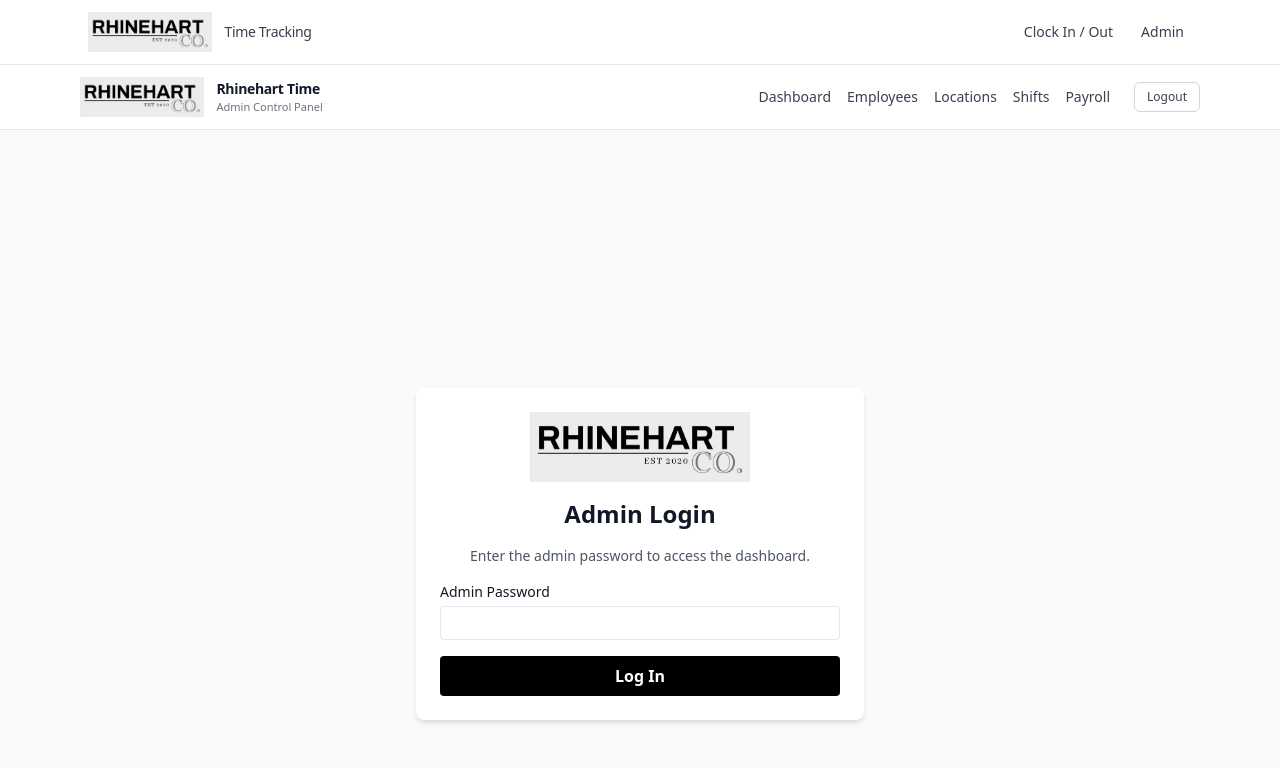
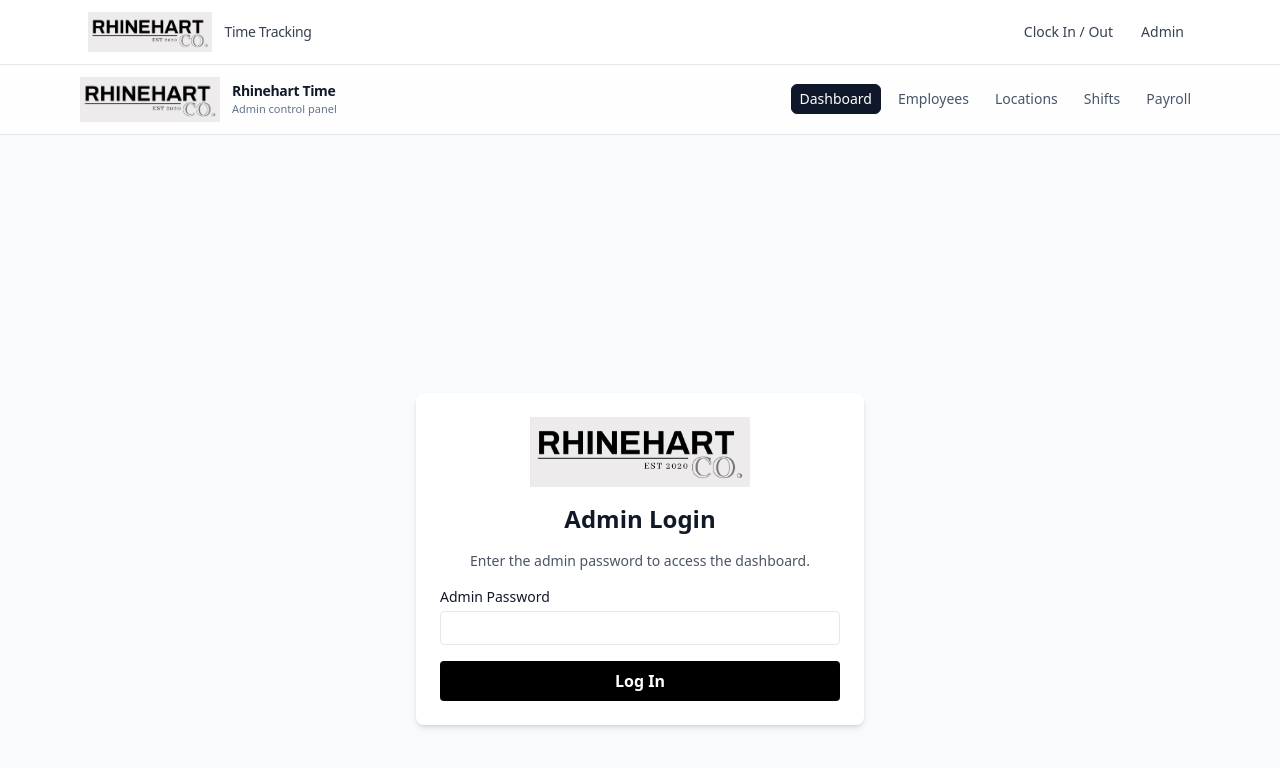
Before and after one commit to SawEmOff44/time-tracker, a Next.js app: page /admin/login in a window 1280 px wide. Shown: the top 768 px of the page. Built offline with nearby package versions, Linux system fonts and the light colour scheme.

Commit message:
Revert admin shell to stable pre-logout state

```diff
--- a/app/admin/(protected)/layout.tsx
+++ b/app/admin/(protected)/layout.tsx
@@ -1,91 +1,19 @@
 // app/admin/(protected)/layout.tsx
-
-import type { ReactNode } from "react";
-import Link from "next/link";
+import React from "react";
 import { cookies } from "next/headers";
 import { redirect } from "next/navigation";
-import AdminLogoutButton from "@/app/admin/AdminLogoutButton";
 
 export default function ProtectedAdminLayout({
   children,
 }: {
-  children: ReactNode;
+  children: React.ReactNode;
 }) {
-  // ✅ Server-side auth check – runs before rendering children
   const cookieStore = cookies();
   const session = cookieStore.get("admin_session")?.value;
 
   if (!session) {
-    // Not logged in → send to login
     redirect("/admin/login");
   }
 
-  return (
-    <div className="max-w-6xl mx-auto px-4 sm:px-6 py-6 space-y-4">
-      {/* Header Row */}
-      <div className="flex items-center justify-between">
-        <div>
-          <h1 className="text-xl font-semibold tracking-tight">
-            Admin Panel
-          </h1>
-          <p className="text-xs text-gray-500">
-            Manage employees, locations, shifts & payroll.
-          </p>
-        </div>
-
-        <AdminLogoutButton />
-      </div>
-
-      {/* Admin Navigation */}
-      <div className="border-b pb-3">
-        <AdminNav />
-      </div>
-
-      {/* Page Content */}
-      <div className="pt-3">{children}</div>
-    </div>
-  );
+  return <>{children}</>;
 }
-
-/**
- * Small client-only nav so we can highlight the active tab
- * without turning the whole layout into a client component.
- */
-function AdminNav() {
-  "use client";
-  const { usePathname } = require("next/navigation");
-  const pathname = usePathname() as string;
-
-  const links = [
-    { href: "/admin", label: "Dashboard" },
-    { href: "/admin/employees", label: "Employees" },
-    { href: "/admin/locations", label: "Locations" },
-    { href: "/admin/shifts", label: "Shifts" },
-    { href: "/admin/payroll", label: "Payroll" },
-  ];
-
-  return (
-    <nav className="flex flex-wrap items-center gap-2 text-sm">
-      {links.map((link) => {
-        const isActive =
-          pathname === link.href ||
-          (link.href !== "/admin" && pathname.startsWith(link.href));
-
-        return (
-          <Link
-            key={link.href}
-            href={link.href}
-            className={
-              "px-3 py-1.5 rounded-md text-xs font-medium transition-colors " +
-              (isActive
-                ? "bg-black text-white"
-                : "text-gray-600 hover:text-black hover:bg-gray-100")
-            }
-          >
-            {link.label}
-          </Link>
-        );
-      })}
-    </nav>
-  );
-}
--- a/app/admin/(protected)/page.tsx
+++ b/app/admin/(protected)/page.tsx
@@ -12,11 +12,7 @@
   try {
     const now = new Date();
     const sevenDaysAgo = new Date(now.getTime() - 7 * 24 * 60 * 60 * 1000);
-    const thirtyDaysAgo = new Date(
-      now.getTime() - 30 * 24 * 60 * 60 * 1000
-    );
 
-    // Run all DB calls in parallel
     const [
       totalEmployees,
       activeEmployees,
@@ -24,7 +20,6 @@
       activeLocations,
       totalShiftsLast7,
       shiftsLast7,
-      adhocShiftCountLast30,
       recentShifts,
     ] = await Promise.all([
       prisma.user.count(),
@@ -43,15 +38,6 @@
         select: {
           clockIn: true,
           clockOut: true,
-        },
-      }),
-      prisma.shift.count({
-        where: {
-          clockIn: { gte: thirtyDaysAgo },
-          location: {
-            // treat code === "ADHOC" as adhoc
-            code: "ADHOC",
-          },
         },
       }),
       prisma.shift.findMany({
@@ -133,27 +119,8 @@
           </div>
         </section>
 
-        {/* Adhoc + recent shifts */}
-        <section className="grid gap-4 grid-cols-1 md:grid-cols-3">
-          <div className="rounded-xl border bg-white p-4 shadow-sm col-span-1">
-            <div className="text-xs font-medium text-gray-500">
-              ADHOC Shifts (last 30 days)
-            </div>
-            <div className="mt-2 flex items-baseline justify-between">
-              <div className="text-2xl font-semibold">
-                {adhocShiftCountLast30}
-              </div>
-              <div className="text-xs text-gray-500">
-                Shifts without a named job site
-              </div>
-            </div>
-            <p className="mt-3 text-xs text-gray-500">
-              Use the <span className="font-medium">Shifts</span> page to
-              review and map ADHOC clock-ins for compliance checks.
-            </p>
-          </div>
-
-          <div className="rounded-xl border bg-white p-4 shadow-sm md:col-span-2">
+        {/* Recent shifts */}
+        <section className="rounded-xl border bg-white p-4 shadow-sm">
           <h2 className="text-sm font-semibold mb-3">Recent Shifts</h2>
           {recentShifts.length === 0 ? (
             <p className="text-xs text-gray-500">No shifts recorded yet.</p>
@@ -180,9 +147,7 @@
                 <tbody>
                   {recentShifts.map((s) => {
                     const clockIn = new Date(s.clockIn);
-                      const clockOut = s.clockOut
-                        ? new Date(s.clockOut)
-                        : null;
+                    const clockOut = s.clockOut ? new Date(s.clockOut) : null;
                     const hours = hoursBetween(clockIn, clockOut);
 
                     return (
@@ -211,7 +176,6 @@
               </table>
             </div>
           )}
-          </div>
         </section>
       </div>
     );
--- a/app/admin/AdminLogoutButton.tsx
+++ /dev/null
@@ -1,39 +0,0 @@
-// app/admin/AdminLogoutButton.tsx
-"use client";
-
-import { useTransition } from "react";
-import { useRouter } from "next/navigation";
-
-function AdminLogoutButtonInner() {
-  const [isPending, startTransition] = useTransition();
-  const router = useRouter();
-
-  const handleLogout = () => {
-    startTransition(async () => {
-      try {
-        await fetch("/api/admin/logout", {
-          method: "POST",
-        });
-      } catch (err) {
-        console.error("Error logging out:", err);
-      } finally {
-        router.push("/admin/login");
-        router.refresh();
-      }
-    });
-  };
-
-  return (
-    <button
-      type="button"
-      onClick={handleLogout}
-      disabled={isPending}
-      className="rounded-md border border-gray-300 bg-white px-3 py-1.5 text-xs font-medium text-gray-700 hover:bg-gray-100 disabled:opacity-60"
-    >
-      {isPending ? "Logging out…" : "Logout"}
-    </button>
-  );
-}
-
-export default AdminLogoutButtonInner;
-export const AdminLogoutButton = AdminLogoutButtonInner;
--- a/app/admin/layout.tsx
+++ b/app/admin/layout.tsx
@@ -1,85 +1,77 @@
 // app/admin/layout.tsx
-import "../globals.css";
+"use client";
+
+import React from "react";
+import Link from "next/link";
 import Image from "next/image";
-import Link from "next/link";
-import AdminLogoutButton from "./AdminLogoutButton";
+import { usePathname } from "next/navigation";
 
-export const metadata = {
-  title: "Rhinehart Time | Admin",
-  description: "Admin dashboard for Rhinehart Time Tracker",
-};
+const NAV_ITEMS = [
+  { href: "/admin", label: "Dashboard" },
+  { href: "/admin/employees", label: "Employees" },
+  { href: "/admin/locations", label: "Locations" },
+  { href: "/admin/shifts", label: "Shifts" },
+  { href: "/admin/payroll", label: "Payroll" },
+];
 
 export default function AdminLayout({
   children,
 }: {
   children: React.ReactNode;
 }) {
+  const pathname = usePathname();
+
   return (
-    <div className="min-h-screen bg-gray-50">
-      {/* Admin header shell */}
-      <header className="border-b bg-white">
+    <div className="min-h-screen bg-slate-50">
+      <header className="border-b bg-white/80 backdrop-blur sticky top-0 z-20">
         <div className="max-w-6xl mx-auto flex items-center justify-between px-4 py-3 gap-4">
-          {/* Logo + brand */}
-          <Link href="/admin" className="flex items-center gap-3">
-            <Image
-              src="/rhinehart-logo.jpeg"
-              alt="Rhinehart Co. Logo"
-              width={180}
-              height={60}
-              className="h-10 w-auto object-contain"
-              priority
-            />
-            <div className="flex flex-col">
-              <span className="text-sm font-semibold tracking-tight">
+          {/* Logo + title */}
+          <div className="flex items-center gap-3">
+            <Link href="/clock" className="flex items-center gap-2">
+              <Image
+                src="/rhinehart-logo.jpeg"
+                alt="Rhinehart Co. Logo"
+                width={140}
+                height={40}
+                className="object-contain"
+                priority
+              />
+            </Link>
+            <div>
+              <div className="text-sm font-semibold tracking-tight">
                 Rhinehart Time
-              </span>
-              <span className="text-[11px] text-gray-500">
-                Admin Control Panel
-              </span>
+              </div>
+              <div className="text-[11px] text-slate-500">
+                Admin control panel
+              </div>
             </div>
-          </Link>
+          </div>
 
-          {/* Nav + logout */}
-          <div className="flex items-center gap-6">
-            <nav className="hidden sm:flex items-center gap-4 text-sm">
-              <Link
-                href="/admin"
-                className="text-gray-700 hover:text-black transition"
-              >
-                Dashboard
-              </Link>
-              <Link
-                href="/admin/employees"
-                className="text-gray-700 hover:text-black transition"
-              >
-                Employees
-              </Link>
-              <Link
-                href="/admin/locations"
-                className="text-gray-700 hover:text-black transition"
-              >
-                Locations
-              </Link>
-              <Link
-                href="/admin/shifts"
-                className="text-gray-700 hover:text-black transition"
-              >
-                Shifts
-              </Link>
-              <Link
-                href="/admin/payroll"
-                className="text-gray-700 hover:text-black transition"
-              >
-                Payroll
-              </Link>
-            </nav>
+          {/* Nav */}
+          <nav className="flex items-center gap-2 text-xs sm:text-sm">
+            {NAV_ITEMS.map((item) => {
+              const active =
+                pathname === item.href ||
+                pathname.startsWith(item.href + "/");
 
-            <AdminLogoutButton />
-          </div>
+              return (
+                <Link
+                  key={item.href}
+                  href={item.href}
+                  className={`px-2 py-1 rounded-md border transition-colors ${
+                    active
+                      ? "bg-slate-900 text-white border-slate-900"
+                      : "border-transparent text-slate-600 hover:text-slate-900 hover:border-slate-200"
+                  }`}
+                >
+                  {item.label}
+                </Link>
+              );
+            })}
+          </nav>
         </div>
       </header>
 
-      {/* Admin content */}
       <main className="max-w-6xl mx-auto px-4 py-6">{children}</main>
     </div>
   );
```
Lines whose indentation alone changed are shown as unchanged.
